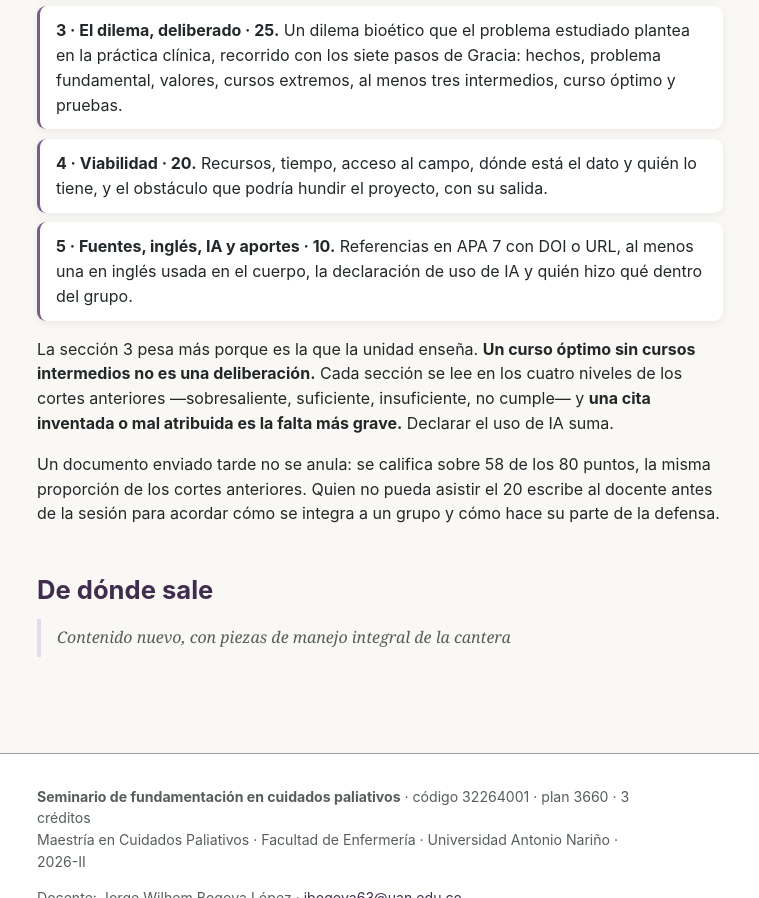
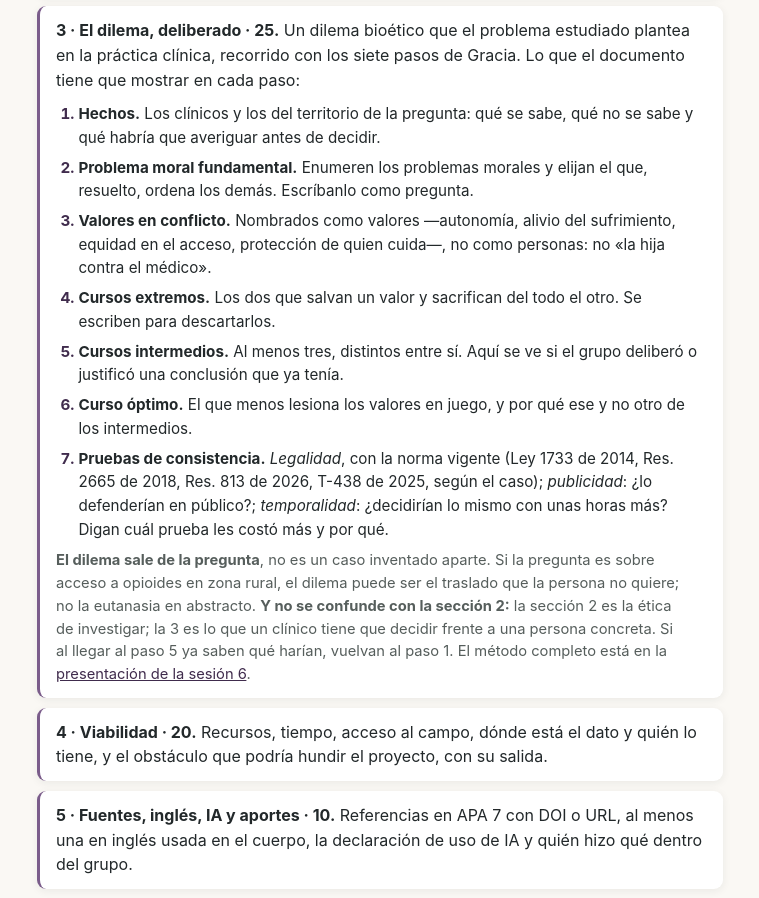
Before and after one commit to JBOGLOP/seminario_fundamentacion_cp, a plain HTML site: page sesiones/s07-equipo-redes/index.html in a window 1280 px wide. Shown: the part 1808-2706 px from the top of the page, without its empty margins (131-890 px from the left). Drawn offline with Linux system fonts and the light colour scheme.

Commit message:
Ficha de la sesion 7: la seccion 3 del producto, paso por paso
La seccion «El dilema, deliberado» detalla lo que el documento tiene que
mostrar en cada uno de los siete pasos de Gracia, las tres pruebas de
consistencia con la norma vigente, de donde sale el dilema y en que se
diferencia de la seccion 2. Enlaza al metodo en la presentacion de la
sesion 6.

Co-Authored-By: Claude Opus 5.5 <noreply@anthropic.com>

```diff
--- a/sesiones/s07-equipo-redes/index.html
+++ b/sesiones/s07-equipo-redes/index.html
@@ -101,6 +101,11 @@ a{color:var(--acento-dark)}
   background:var(--blanco); border-radius:var(--radius-sm); box-shadow:var(--shadow-soft);
   border-left:3px solid var(--acento); padding:.75rem 1rem; margin-bottom:.6rem;
 }
+/* Los siete pasos de Gracia, dentro de la sección 3 del producto final. */
+.temas .gracia{margin:.6rem 0 .4rem; padding-left:1.4rem}
+.temas .gracia li{background:none; box-shadow:none; border:0; border-radius:0; padding:0; margin-bottom:.4rem; font-size:.95rem}
+.temas .gracia li::marker{color:var(--acento-dark); font-weight:700}
+.gracia__nota{font-size:.92rem; color:var(--gris); margin:.5rem 0 0}
 
 /* Estado del material. Mientras diga «en preparación» no hay enlace que
    pueda romperse: el estado se dice, no se finge con un enlace muerto. */
@@ -217,8 +222,34 @@ footer a{color:var(--acento-dark)}
           por capas, no como etiqueta; quién consiente y qué pasa si la persona pierde la capacidad; la
           categoría de riesgo según la Resolución 8430 de 1993; y qué comité lo revisaría.</li>
         <li><strong>3 · El dilema, deliberado · 25.</strong> Un dilema bioético que el problema estudiado plantea
-          en la práctica clínica, recorrido con los siete pasos de Gracia: hechos, problema fundamental,
-          valores, cursos extremos, al menos tres intermedios, curso óptimo y pruebas.</li>
+          en la práctica clínica, recorrido con los siete pasos de Gracia. Lo que el documento tiene que
+          mostrar en cada paso:
+          <ol class="gracia">
+            <li><strong>Hechos.</strong> Los clínicos y los del territorio de la pregunta: qué se sabe, qué no
+              se sabe y qué habría que averiguar antes de decidir.</li>
+            <li><strong>Problema moral fundamental.</strong> Enumeren los problemas morales y elijan el que,
+              resuelto, ordena los demás. Escríbanlo como pregunta.</li>
+            <li><strong>Valores en conflicto.</strong> Nombrados como valores —autonomía, alivio del
+              sufrimiento, equidad en el acceso, protección de quien cuida—, no como personas: no «la hija
+              contra el médico».</li>
+            <li><strong>Cursos extremos.</strong> Los dos que salvan un valor y sacrifican del todo el otro. Se
+              escriben para descartarlos.</li>
+            <li><strong>Cursos intermedios.</strong> Al menos tres, distintos entre sí. Aquí se ve si el grupo
+              deliberó o justificó una conclusión que ya tenía.</li>
+            <li><strong>Curso óptimo.</strong> El que menos lesiona los valores en juego, y por qué ese y no
+              otro de los intermedios.</li>
+            <li><strong>Pruebas de consistencia.</strong> <em>Legalidad</em>, con la norma vigente (Ley 1733
+              de 2014, Res. 2665 de 2018, Res. 813 de 2026, T-438 de 2025, según el caso);
+              <em>publicidad</em>: ¿lo defenderían en público?; <em>temporalidad</em>: ¿decidirían lo mismo
+              con unas horas más? Digan cuál prueba les costó más y por qué.</li>
+          </ol>
+          <p class="gracia__nota"><strong>El dilema sale de la pregunta</strong>, no es un caso inventado aparte.
+            Si la pregunta es sobre acceso a opioides en zona rural, el dilema puede ser el traslado que la
+            persona no quiere; no la eutanasia en abstracto. <strong>Y no se confunde con la sección 2:</strong>
+            la sección 2 es la ética de investigar; la 3 es lo que un clínico tiene que decidir frente a una
+            persona concreta. Si al llegar al paso 5 ya saben qué harían, vuelvan al paso 1. El método completo
+            está en la <a href="../s06-bioetica-decisiones/deliberacion.html#4">presentación de la sesión 6</a>.</p>
+        </li>
         <li><strong>4 · Viabilidad · 20.</strong> Recursos, tiempo, acceso al campo, dónde está el dato y quién lo
           tiene, y el obstáculo que podría hundir el proyecto, con su salida.</li>
         <li><strong>5 · Fuentes, inglés, IA y aportes · 10.</strong> Referencias en APA 7 con DOI o URL, al menos
```
